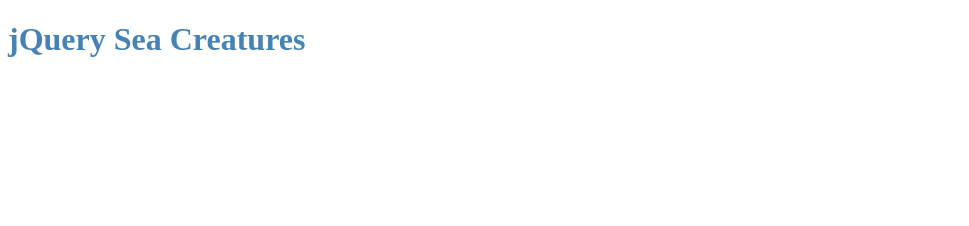
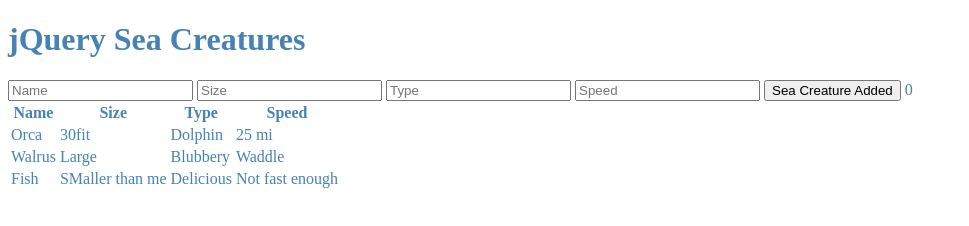
Before and after one commit to samvanderlinden/kochab-jquery-sea-creatures-exercise, a plain HTML site: page index.html in a window 1280 px wide. Shown: the whole page, without its empty margins (0-969 px from the left). Drawn offline with Linux system fonts and the light colour scheme.

Commit message:
allow user to add new creature

```diff
--- a/client.js
+++ b/client.js
@@ -1,7 +1,35 @@
 console.log('JS sourced');
+
+let clickCount = 0;
 
 $(document).ready(onReady);
 
 function onReady (){
-    console.log('jQuery sourced');
+    $('#counterButton').on('click', clickHandler);
+    updateDomCount();
 }
+
+function clickHandler() {
+    console.log('counter clicked');
+    clickCount++;
+    console.log(clickCount);
+    // $('#counter').text('Total count is: ' + clickCount);
+    updateDomCount();
+    addNewCreature();
+}
+
+function updateDomCount () { // we are CALLING this function in the clickHandler function above
+    $('#counter').text(clickCount);
+}
+
+function addNewCreature() {
+    $('#creatureList').append(
+
+    '<tr>'  +
+        '<td>' + $('#newCreatureName').val() + '</td>' +
+        '<td>' + $('#newCreatureSize').val() + ' feet' + '</td>' +
+        '<td>' + $('#newCreatureType').val() + '</td>' +
+        '<td>' + $('#newCreatureSpeed').val() + ' mph' + '</td>' +
+    '</tr>'
+    );
+}
--- a/index.html
+++ b/index.html
@@ -10,7 +10,46 @@
     <script src="client.js"></script>
 </head>
 <body>
+
     <h1>jQuery Sea Creatures</h1>
+
+        <input type="text" id="newCreatureName" placeholder="Name"/>
+        <input type="number" id="newCreatureSize" placeholder="Size"/>
+        <input type="text" id="newCreatureType" placeholder="Type"/>
+        <input type="number" id="newCreatureSpeed" placeholder="Speed"/>
+        <button id="counterButton">Sea Creature Added</button> <span id="counter">total count</span>
+
+    <table>
+        <thead>
+            <tr>
+                <th>Name</th>
+                <th>Size</th>
+                <th>Type</th>
+                <th>Speed</th>
+            </tr>
+        </thead>
+        <tbody id="creatureList">
+            <tr>
+                <td>Orca</td>
+                <td>30fit</td>
+                <td>Dolphin</td>
+                <td>25 mi</td>
+            </tr>
+            <tr>
+                <td>Walrus</td>
+                <td>Large</td>
+                <td>Blubbery</td>
+                <td>Waddle</td>
+            </tr>
+            <tr>
+                <td>Fish</td>
+                <td>SMaller than me</td>
+                <td>Delicious</td>
+                <td>Not fast enough</td>
+            </tr>
+        </tbody>
+    </table>
+
 
 </body>
 </html>
```
